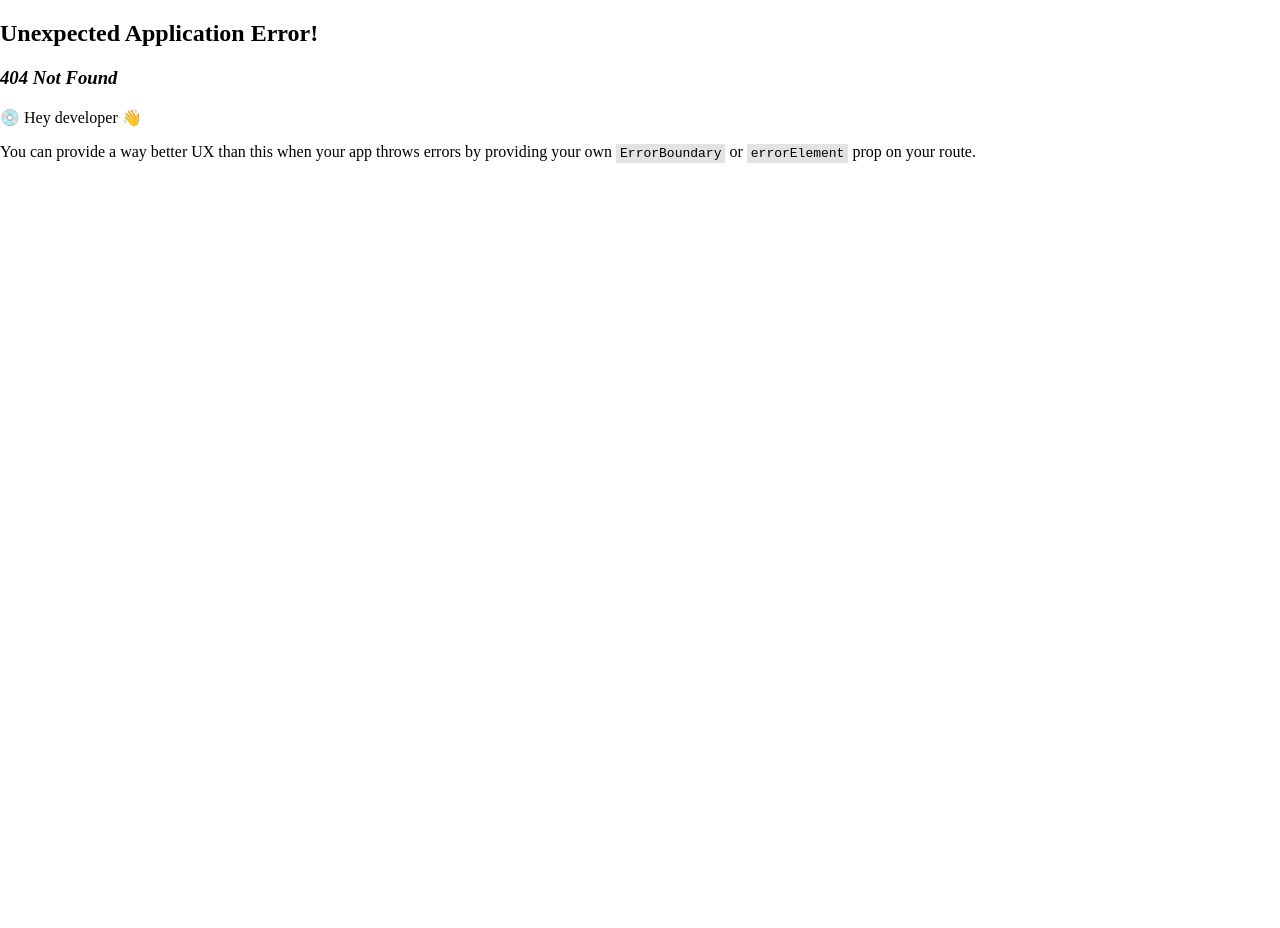
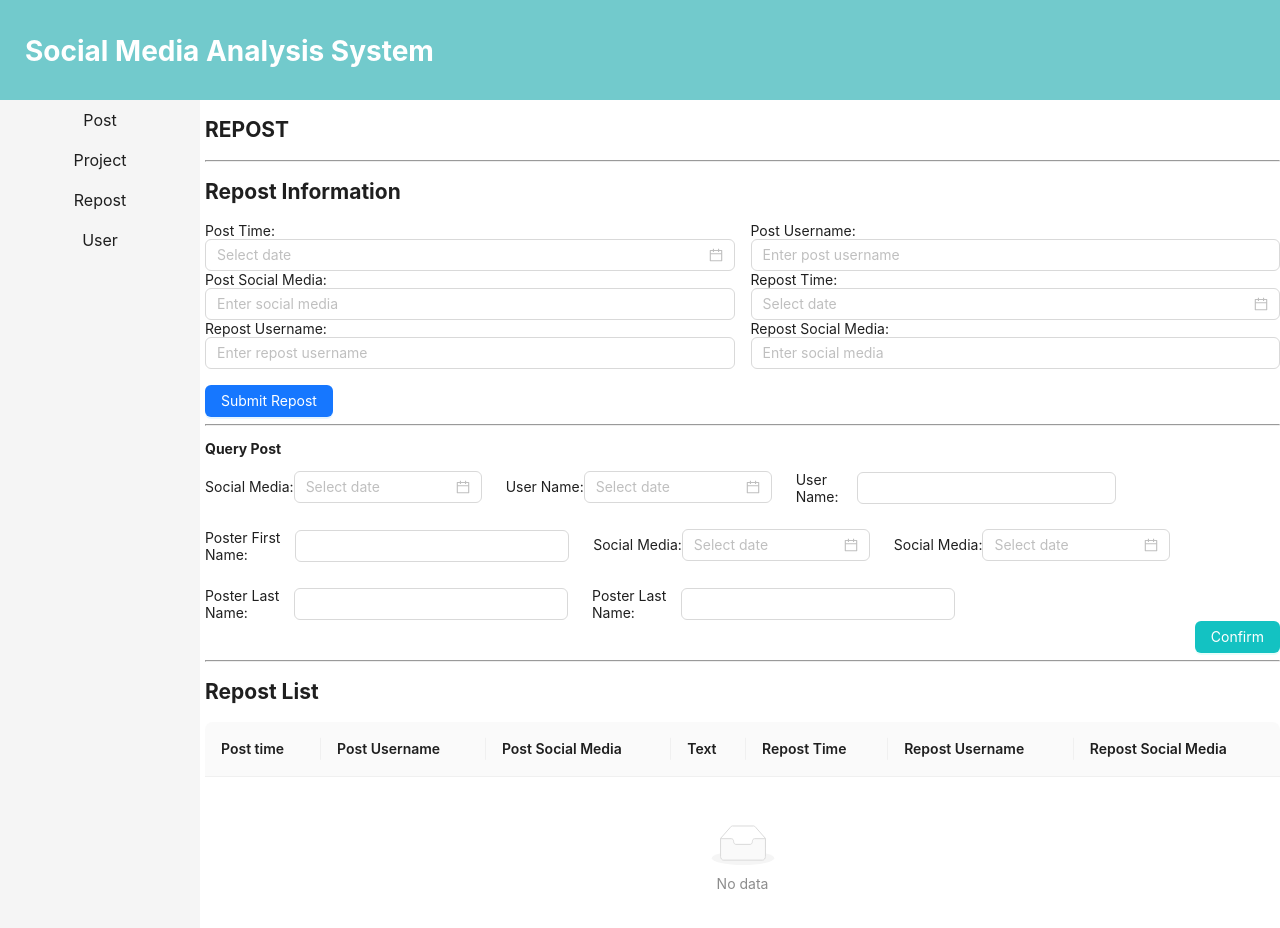
Before and after one commit to haiyanc123/posts_analysis, a React (Vite) app in the folder frontend/: page /repost in a window 1280 px wide. Before the commit this address had no page. Shown: the top 928 px of the page. Before the commit the page ends 800 px from the top, so only its background shows below. Built offline with nearby package versions, Linux system fonts and the light colour scheme.

Commit message:
init repost

```diff
--- a/frontend/src/pages/BaseLayoutPage/BaseLayoutPage.jsx
+++ b/frontend/src/pages/BaseLayoutPage/BaseLayoutPage.jsx
@@ -26,6 +26,10 @@ const menuLinks = [
   {
     label: "Project",
     nav: "/project",
+  },
+  {
+    label: "Repost",
+    nav: "/repost",
   },
   {
     label: "User",
--- /dev/null
+++ b/frontend/src/pages/RepostPage/QueryRepost/QueryRepost.jsx
@@ -0,0 +1,161 @@
+import { useEffect, useState } from "react";
+import { Button, Col, DatePicker, Flex, Input, Row } from "antd";
+
+import RepostTable from "../RepostTable/RepostTable";
+
+function QueryRepost() {
+  //Creating State Data
+  const [queryData, setQueryData] = useState({
+    postTime: "",
+    postToTime: "",
+    postUserName: "",
+    postSocialMedia: "",
+    repostFromTime: "",
+    repostToTime: "",
+    repostUsername:"",
+    repostSocialMedia:"",
+
+  });
+
+  const [data, setData] = useState(null);
+
+  //Handing Input Changes
+  const handleChangeInput = (e) => {
+    const name = e.target.name;
+    const value = e.target.value;
+
+    setQueryData((prevState) => ({
+      ...prevState,
+      [name]: value,
+    }));
+  };
+
+  const handleChangeData = (id, value) => {
+    setQueryData((prevState) => ({
+      ...prevState,
+      [id]: value,
+    }));
+  };
+
+  const handleSubmitButton = () => {
+    // const url = createQueryUrl(queryData);
+    // fetch(url, {
+    //   headers: {
+    //     "Content-Type": "application/json",
+    //   },
+    //   method: "GET",
+    // })
+    //   .then((resp) => resp.json())
+    //   .then((resp) => {
+    //     setData(resp.data);
+    //   });
+  };
+
+  useEffect(() => {
+    handleSubmitButton();
+  }, []);
+
+  console.log("queryData", queryData)
+  //Rendering UI element
+  return (
+    <>
+      <div>
+        <p>
+          <b className={`${QueryRepost.displayName}-heading-para`}>Query Post</b>
+        </p>
+      </div>
+      <div>
+        <Row gutter={[24, 24]}>
+          <Col>
+            <Flex align="center">
+              <label>Social Media:</label>
+              <DatePicker
+                onChange={handleChangeInput}
+                name="postTime"
+              />
+            </Flex>
+          </Col>
+          <Col>
+            <Flex align="center">
+              <label>User Name:</label>
+              <DatePicker
+                name="postToTime"
+                onChange={handleChangeInput}
+                />
+                </Flex>
+              </Col>
+          <Col>
+            <Flex align="center">
+              <label>User Name:</label>
+              <Input
+                name="postUserName"
+                onChange={handleChangeInput}
+                value={queryData.userName}
+
+              />
+            </Flex>
+          </Col>
+          <Col>
+            <Flex align="center">
+              <label>Poster First Name:</label>
+              <Input
+                name="posterSocialMedia"
+                onChange={handleChangeInput}
+                value={queryData.posterFirstName}
+              />
+            </Flex>
+          </Col>
+          <Col>
+            <Flex align="center">
+              <label>Social Media:</label>
+              <DatePicker
+                onChange={handleChangeInput}
+                name="repostFromTime"
+              />
+            </Flex>
+          </Col>
+          <Col>
+            <Flex align="center">
+              <label>Social Media:</label>
+              <DatePicker
+                onChange={handleChangeInput}
+                name="repostToTime"
+              />
+            </Flex>
+          </Col>
+          <Col>
+            <Flex align="center">
+              <label>Poster Last Name:</label>
+              <Input
+                name="repostUserName"
+                onChange={handleChangeInput}
+                value={queryData.posterLastName}
+              />
+            </Flex>
+          </Col>
+          <Col>
+            <Flex align="center">
+              <label>Poster Last Name:</label>
+              <Input
+                name="repostSocialMedia"
+                onChange={handleChangeInput}
+                value={queryData.posterLastName}
+              />
+            </Flex>
+          </Col>
+        </Row>
+        <Flex justify="flex-end">
+          <Button color="cyan" variant="solid" onClick={handleSubmitButton}>
+            Confirm
+          </Button>
+        </Flex>
+      </div>
+      <hr></hr>
+      <RepostTable data={data} />
+    </>
+  );
+}
+
+QueryRepost.displayName = "query-post";
+
+export default QueryRepost;
--- /dev/null
+++ b/frontend/src/pages/RepostPage/RepostContainer/RepostContainer.jsx
@@ -0,0 +1,107 @@
+import React, { useState } from 'react';
+import { Button, Input, DatePicker, notification, Row, Col } from 'antd';
+
+function RepostContainer() {
+  const [formData, setFormData] = useState({
+    postTime: "",
+    postUserName: "",
+    postSocialMedia: "",
+    repostTime: "",
+    repostUserName: "",
+    repostSocialMedia: "",
+  });
+
+  const handleChangeInput = (e) => {
+    const name = e.target.name;
+    const value = e.target.value;
+    setFormData({ ...formData, [name]: value });
+  };
+
+  const handleSubmit = (e) => {
+    e.preventDefault();
+    // Handle submission logic here
+    console.log("Repost submitted:", formData);
+    notification.success({
+      message: 'Repost Successful!',
+      description: 'Your repost details have been successfully saved.',
+    });
+  };
+
+  console.log("formData", formData)
+  return (
+    <div className="repost-container">
+      <h2>Repost Information</h2>
+      <form onSubmit={handleSubmit}>
+        <Row gutter={16}>
+          <Col span={12}>
+            <label>Post Time:</label>
+            <DatePicker
+              name="postTime"
+              value={formData.post_time}
+              onChange={(value) => setFormData({ ...formData, repo_time: value })}
+              style={{ width: '100%' }}
+            />
+          </Col>
+          <Col span={12}>
+            <label>Post Username:</label>
+            <Input
+              type="text"
+              name="postUserName"
+              value={formData.post_username}
+              onChange={handleChangeInput}
+              placeholder="Enter post username"
+            />
+          </Col>
+        </Row>
+        <Row gutter={16}>
+          <Col span={12}>
+            <label>Post Social Media:</label>
+            <Input
+              type="text"
+              name="postSocialMedia"
+              value={formData.post_social_media}
+              onChange={handleChangeInput}
+              placeholder="Enter social media"
+            />
+          </Col>
+          <Col span={12}>
+            <label>Repost Time:</label>
+            <DatePicker
+              name="repostTime"
+              value={formData.repo_time}
+              onChange={(value) => setFormData({ ...formData, post_time: value })}
+              style={{ width: '100%' }}
+            />
+          </Col>
+        </Row>
+        <Row gutter={16}>
+          <Col span={12}>
+            <label>Repost Username:</label>
+            <Input
+              type="text"
+              name="repostUsername"
+              value={formData.repo_username}
+              onChange={handleChangeInput}
+              placeholder="Enter repost username"
+            />
+          </Col>
+          <Col span={12}>
+            <label>Repost Social Media:</label>
+            <Input
+              type="text"
+              name="repostSocialMedia"
+              value={formData.repo_social_media}
+              onChange={handleChangeInput}
+              placeholder="Enter social media"
+            />
+          </Col>
+        </Row>
+        <Button type="primary" htmlType="submit" style={{ marginTop: '16px' }}>
+          Submit Repost
+        </Button>
+      </form>
+    </div>
+  );
+}
+
+export default RepostContainer;
--- /dev/null
+++ b/frontend/src/pages/RepostPage/RepostPage.jsx
@@ -0,0 +1,21 @@
+import React from "react";
+import QueryRepost from "./QueryRepost/QueryRepost"
+import RepostContainer from "./RepostContainer/RepostContainer"
+import RepostTable from "./RepostTable/RepostTable";
+
+function RepostPage() {
+  //Rendering UI element
+  return (
+    <div className={`${RepostPage.displayName}-main-div`}>
+      <h2 className={`${RepostPage.displayName}-heading`}>REPOST</h2>
+      <hr></hr>
+      <RepostContainer />
+      <hr></hr>
+      <QueryRepost />
+    </div>
+  );
+}
+
+RepostPage.displayName = "post-page";
+
+export default RepostPage;
--- /dev/null
+++ b/frontend/src/pages/RepostPage/RepostTable/RepostTable.jsx
@@ -0,0 +1,68 @@
+import React from "react";
+import PropTypes from "prop-types";
+
+import { Table } from "antd";
+
+const listColumn = [
+  {
+    title: "Post time",
+    key: "post_time",
+    dataIndex: "post_time",
+  },
+  {
+    title: "Post Username",
+    key: "post_username",
+    dataIndex: "post_username",
+  },
+  {
+    title: "Post Social Media",
+    key: "post_socialmedia",
+    dataIndex: "post_socialmedia",
+  },
+  {
+    title: "Text",
+    key: "text",
+    dataIndex: "text",
+  },
+  {
+    title: "Repost Time",
+    key: "repo_time",
+    dataIndex: "repo_time",
+  },
+  {
+    title: "Repost Username",
+    key: "repo_username",
+    dataIndex: "repo_username",
+  },
+  {
+    title: "Repost Social Media",
+    key: "repo_social_media",
+    dataIndex: "repo_social_media",
+  },
+
+];
+
+
+function RepostTable({ data }) {
+  //Need to add data when fetching data
+  return (
+    <>
+      <div>
+        <h2>Repost List</h2>
+      </div>
+      <Table columns={listColumn} dataSource={data} />
+    </>
+  );
+}
+
+RepostTable.displayName = "repost-table";
+
+RepostTable.prototype = {
+  data: PropTypes.arrayOf({}),
+};
+
+RepostTable.defaultProps = {
+  data: [],
+};
+
+export default RepostTable;
--- a/frontend/src/routes.jsx
+++ b/frontend/src/routes.jsx
@@ -5,6 +5,7 @@ import BaseLayoutPage from "./pages/BaseLayoutPage/BaseLayoutPage.jsx";
 import PostPage from "./pages/PostPage/PostPage.jsx";
 import ProjectPage from "./pages/ProjectPage/ProjectPage.jsx";
 import UserPage from "./pages/UsersPage/UserPage.jsx";
+import RepostContainer from "./pages/RepostPage/RepostPage.jsx";
 
 const Routes = createBrowserRouter([
   {
@@ -27,6 +28,10 @@ const Routes = createBrowserRouter([
         path: "/user",
         element: <UserPage />,
       },
+      {
+        path: "/repost",
+        element: <RepostContainer />,
+      },
     ],
   },
 ]);
```
